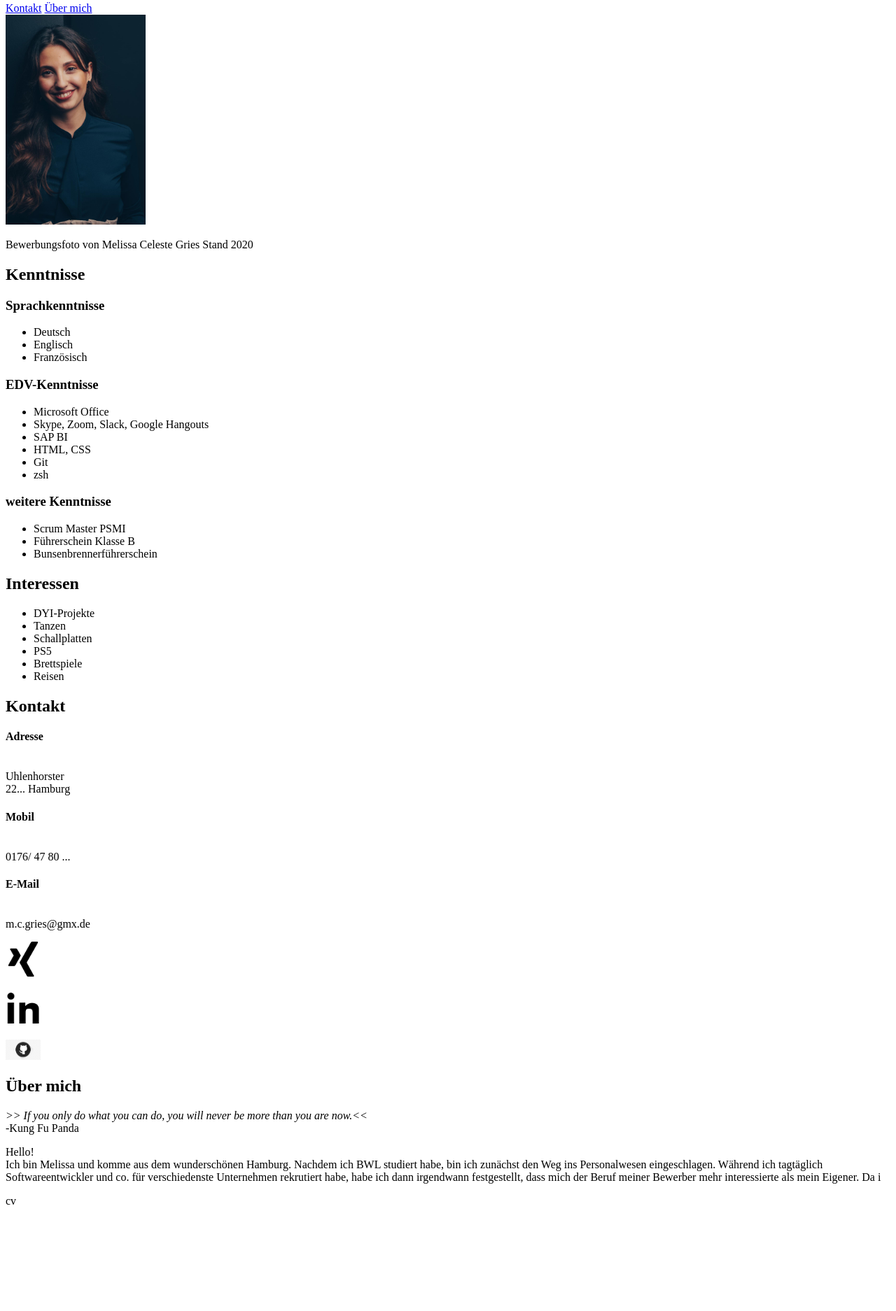
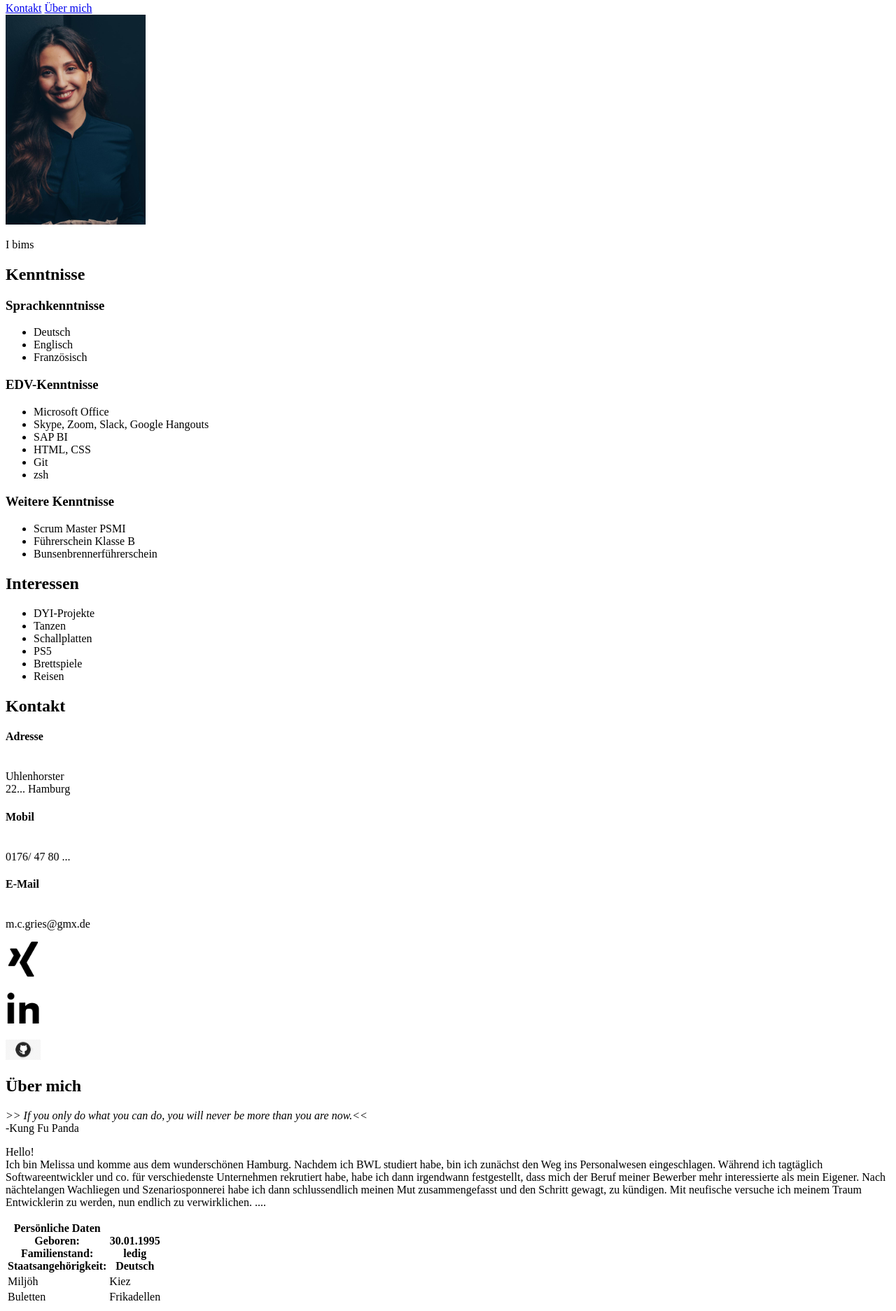
Before and after one commit to melissaceleste/personal-website, a plain HTML site: page src/index.html in a window 1280 px wide. Shown: the part 64-1938 px from the top of the page at 70% size. Before the commit the page ends 1798 px from the top, so only its background shows below. Drawn offline with Linux system fonts and the light colour scheme.

Commit message:
kurz vor Tabelle

```diff
--- a/src/index.html
+++ b/src/index.html
@@ -23,7 +23,7 @@
     <section>
         <img src="bewerbungsfoto.jpg" width="200">
         <p>
-            Bewerbungsfoto von Melissa Celeste Gries Stand 2020
+            I bims
         </p>
     </section>
 
@@ -50,7 +50,7 @@
         </p>
 
         <p>
-        <h3> weitere Kenntnisse </h3>
+        <h3> Weitere Kenntnisse </h3>
         <ul>
             <li> Scrum Master PSMI </li>
             <li> Führerschein Klasse B </li>
@@ -118,12 +118,41 @@
             Während ich tagtäglich Softwareentwickler und co. für verschiedenste Unternehmen rekrutiert
             habe, habe ich dann irgendwann festgestellt, dass mich der Beruf meiner Bewerber mehr interessierte als mein
             Eigener.
-            Da i
+            Nach nächtelangen Wachliegen und Szenariosponnerei habe ich dann schlussendlich meinen Mut zusammengefasst
+            und den Schritt gewagt, zu kündigen.
+            Mit neufische versuche ich meinem Traum Entwicklerin zu werden, nun endlich zu verwirklichen.
+            ....
         </p>
     </section>
 
     <section>
-        cv
+
+        <table>
+            <tr>
+                <th>Persönliche Daten <br>
+                    Geboren: <br>
+                    Familienstand: <br>
+                    Staatsangehörigkeit: <br>
+                </th>
+                <th> <br>
+                    30.01.1995 <br>
+                    ledig <br>
+                    Deutsch
+                    <br>
+                </th>
+
+            </tr>
+            <tr>
+                <td>Miljöh</td>
+                <td>Kiez</td>
+
+            </tr>
+            <tr>
+                <td>Buletten</td>
+                <td>Frikadellen</td>
+
+            </tr>
+        </table>
     </section>
 
 
```
